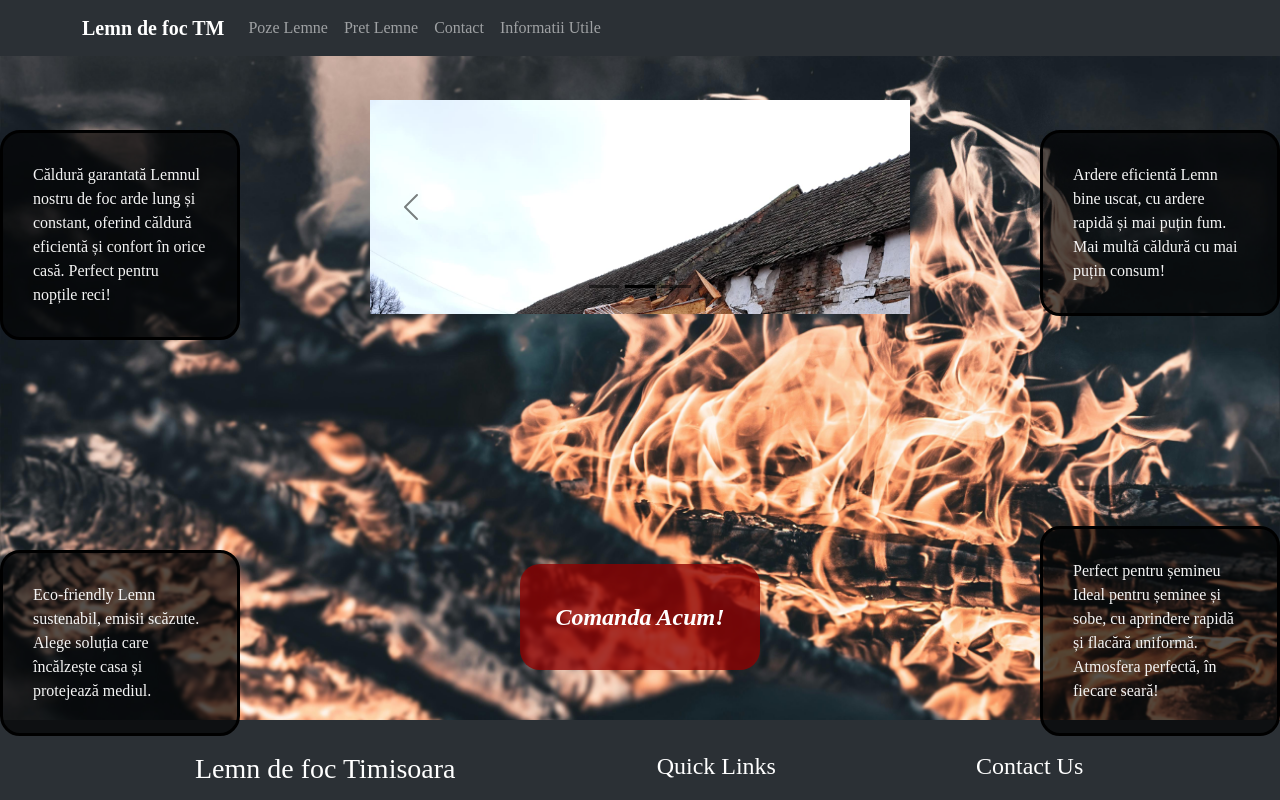
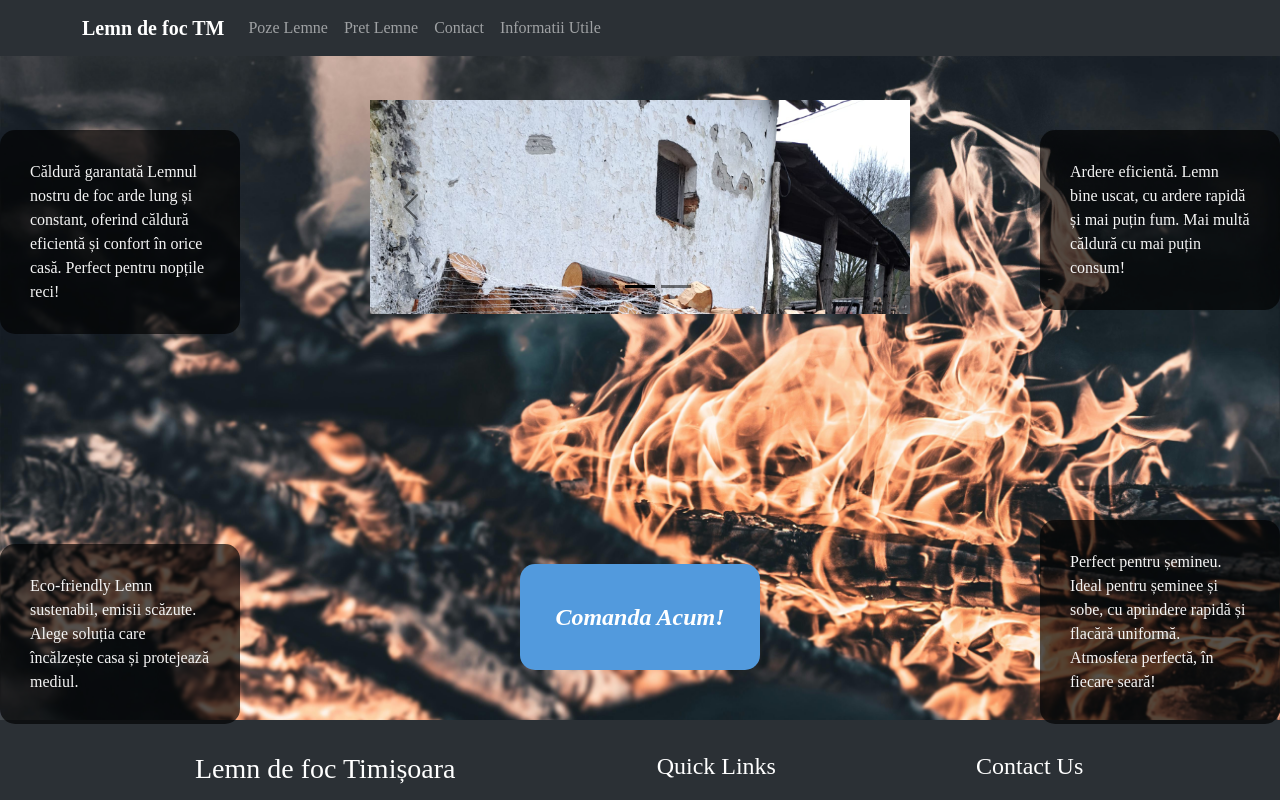
Before and after one commit to BabiscaPaul/wood-website, a React (Vite) app: page / in a window 1280 px wide. Shown: the top 800 px of the page. Built offline with nearby package versions, Linux system fonts and the light colour scheme.

Commit message:
bugs fixed

```diff
--- a/src/Components/Footer.jsx
+++ b/src/Components/Footer.jsx
@@ -5,7 +5,7 @@ function Footer() {
     <footer className='footer'>
       <div className="footer-main-content">
         <div className="footer-about">
-          <h3>Lemn de foc Timisoara</h3>
+          <h3>Lemn de foc Timișoara</h3>
           <p>Lemn de calitate, căldură pe termen lung</p>
         </div>
         <div className="footer-links">
--- a/src/Components/MainPage.jsx
+++ b/src/Components/MainPage.jsx
@@ -10,9 +10,9 @@ const MainPage = () => {
 
     "Eco-friendly Lemn sustenabil, emisii scăzute. Alege soluția care încălzește casa și protejează mediul.",
 
-    "Ardere eficientă Lemn bine uscat, cu ardere rapidă și mai puțin fum. Mai multă căldură cu mai puțin consum!",
+    "Ardere eficientă. Lemn bine uscat, cu ardere rapidă și mai puțin fum. Mai multă căldură cu mai puțin consum!",
 
-    "Perfect pentru șemineu Ideal pentru șeminee și sobe, cu aprindere rapidă și flacără uniformă. Atmosfera perfectă, în fiecare seară!",
+    "Perfect pentru șemineu. Ideal pentru șeminee și sobe, cu aprindere rapidă și flacără uniformă. Atmosfera perfectă, în fiecare seară!",
   ]
 
   return (
--- a/src/Components/ProductImage.jsx
+++ b/src/Components/ProductImage.jsx
@@ -1,7 +1,7 @@
 import Carousel from 'react-bootstrap/Carousel';
-import wood1 from '../assets/wood-photos/wood_1.jpg';
-import wood2 from '../assets/wood-photos/wood_2.jpg';
-import wood3 from '../assets/wood-photos/wood_3.jpg';
+import wood1 from '../assets/wood-photos/wood_4.jpg';
+import wood2 from '../assets/wood-photos/wood_6.jpg';
+import wood3 from '../assets/wood-photos/wood_8.jpg';
 
 import "bootstrap/dist/css/bootstrap.min.css";
 import { useEffect, useState } from 'react';
@@ -33,24 +33,12 @@ function ProductImage() {
         <Carousel data-bs-theme="dark" fade className='product-image' style={containerStyle}>
             <Carousel.Item>
                 <img style={imageStyle} src={wood1} alt="First slide" />
-                <Carousel.Caption>
-                    <h3>First slide label</h3>
-                    <p>Nulla vitae elit libero, a pharetra augue mollis interdum.</p>
-                </Carousel.Caption>
             </Carousel.Item>
             <Carousel.Item>
                 <img style={imageStyle} src={wood2} alt="Second slide" />
-                <Carousel.Caption>
-                    <h3>Second slide label</h3>
-                    <p>Lorem ipsum dolor sit amet, consectetur adipiscing elit.</p>
-                </Carousel.Caption>
             </Carousel.Item>
             <Carousel.Item>
                 <img style={imageStyle} src={wood3} alt="Third slide" />
-                <Carousel.Caption>
-                    <h3>Third slide label</h3>
-                    <p>Praesent commodo cursus magna, vel scelerisque nisl consectetur.</p>
-                </Carousel.Caption>
             </Carousel.Item>
         </Carousel>
     );
--- a/src/Pages/InformatiiUtile.jsx
+++ b/src/Pages/InformatiiUtile.jsx
@@ -5,17 +5,6 @@ import '../Styles/ContactPage/styles.css';
 
 function InformatiiUtile() {
     const sizeOptions = ["25 cm", "30 cm", "50 cm"];
-
-    const contentStyle = {
-        flex: 1,
-        padding: "40px",
-        textAlign: "center",
-        marginTop: "80px",
-        backgroundImage: `url(${backgroundImage})`,
-        backgroundSize: "cover",
-        backgroundPosition: "center",
-        backgroundRepeat: "no-repeat",
-    };
 
     const containerStyle = {
         padding: "40px",
--- a/src/Styles/HomePage/MainStyles/Main.css
+++ b/src/Styles/HomePage/MainStyles/Main.css
@@ -47,19 +47,19 @@
 .order-button {
     text-align: center;
     font-size: x-large;
-    background-color: hsla(0, 100%, 28%, 0.777);
+    background-color: #529add;
     color: #fff;
     text-decoration: none;
     display: inline-block;
     cursor: pointer;
     padding: 35px;
     margin-bottom: 50px;
-    border-radius: 20px;
+    border-radius: 15px;
     transition: 200ms;
 }
 
 .order-button:hover {
-    background-color: hsl(0, 100%, 21%);
+    background-color: #194c7c;
 }
 
 .product-info {
@@ -68,8 +68,8 @@
     color: whitesmoke;
     max-width: 300px;
     padding: 30px;
-    border-radius: 20px;
-    border: solid black 3px;
+    border-radius: 15px;
+    border: solid "rgba(0, 0, 0, 0.664)" 3px;
 }
 
 .product-info-container {
@@ -103,6 +103,7 @@
 
     .order-button {
         order: 2;
+        margin-bottom: 0px;
     }
 
     .product-info-container {
```
